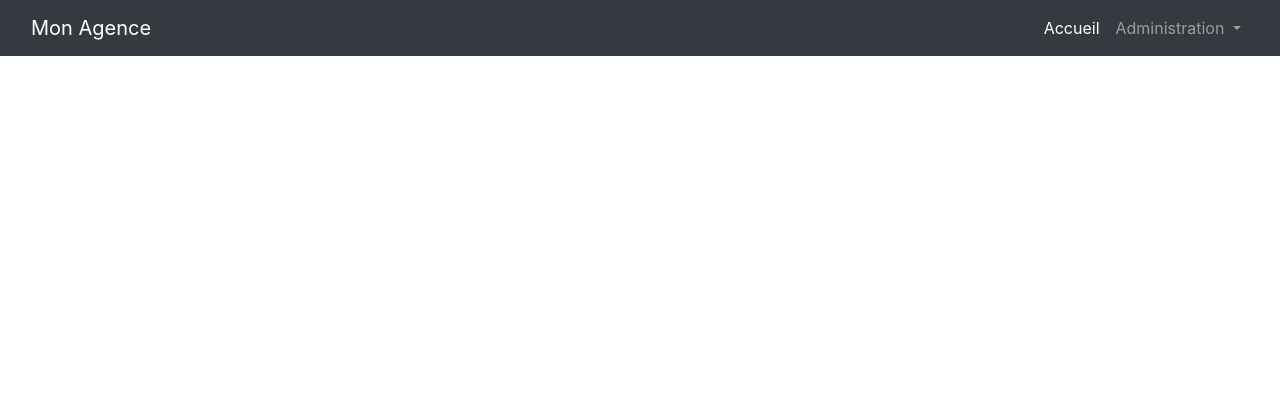
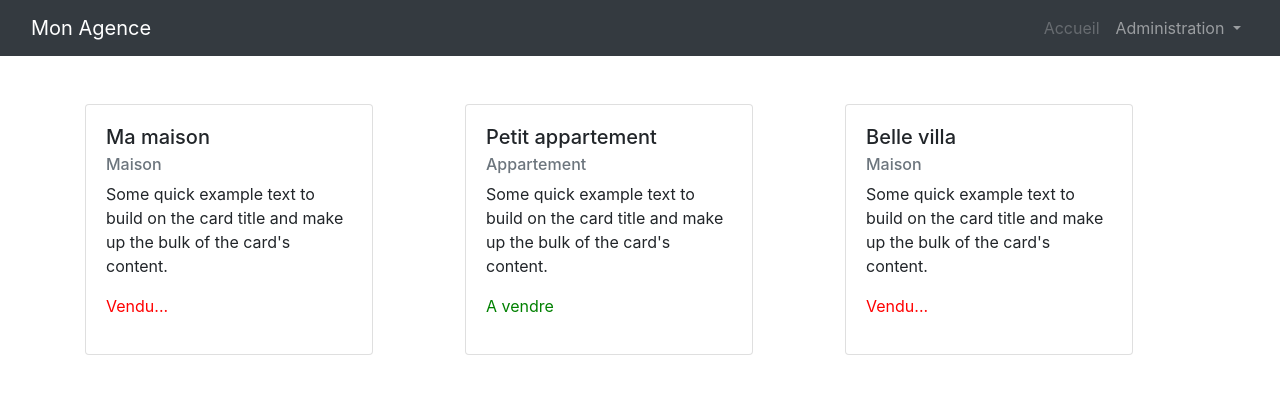
Before and after one commit to CyrilCartoux/Mon_Agence, an Angular app: page /home in a window 1280 px wide. Before the commit this address led to /. Shown: the top 394 px of the page. Built offline with nearby package versions, Linux system fonts and the light colour scheme.

Commit message:
Ajout de routing, ngFor, partie admin ...

```diff
--- /dev/null
+++ b/src/app/admin/admin-dashboard/admin-dashboard.component.html
@@ -0,0 +1 @@
+<p>admin-dashboard works!</p>
--- /dev/null
+++ b/src/app/admin/admin-dashboard/admin-dashboard.component.ts
@@ -0,0 +1,15 @@
+import { Component, OnInit } from '@angular/core';
+
+@Component({
+  selector: 'app-admin-dashboard',
+  templateUrl: './admin-dashboard.component.html',
+  styleUrls: ['./admin-dashboard.component.css']
+})
+export class AdminDashboardComponent implements OnInit {
+
+  constructor() { }
+
+  ngOnInit(): void {
+  }
+
+}
--- a/src/app/app-routing.module.ts
+++ b/src/app/app-routing.module.ts
@@ -1,8 +1,13 @@
+import { AdminDashboardComponent } from './admin/admin-dashboard/admin-dashboard.component';
+import { HomeComponent } from './home/home.component';
 import { NgModule } from '@angular/core';
 import { Routes, RouterModule } from '@angular/router';
 
 
-const routes: Routes = [];
+const routes: Routes = [
+  { path: 'home', component: HomeComponent },
+  { path: 'admin/dashboard', component: AdminDashboardComponent}
+];
 
 @NgModule({
   imports: [RouterModule.forRoot(routes)],
--- a/src/app/app.component.html
+++ b/src/app/app.component.html
@@ -1 +1,3 @@
 <app-header></app-header>
+
+<router-outlet></router-outlet>
--- a/src/app/app.component.ts
+++ b/src/app/app.component.ts
@@ -7,4 +7,5 @@ import { Component } from '@angular/core';
 })
 export class AppComponent {
   title = 'monAgence';
+
 }
--- a/src/app/app.module.ts
+++ b/src/app/app.module.ts
@@ -4,11 +4,15 @@ import { NgModule } from '@angular/core';
 import { AppRoutingModule } from './app-routing.module';
 import { AppComponent } from './app.component';
 import { HeaderComponent } from './header/header.component';
+import { HomeComponent } from './home/home.component';
+import { AdminDashboardComponent } from './admin/admin-dashboard/admin-dashboard.component';
 
 @NgModule({
   declarations: [
     AppComponent,
-    HeaderComponent
+    HeaderComponent,
+    HomeComponent,
+    AdminDashboardComponent
   ],
   imports: [
     BrowserModule,
--- a/src/app/header/header.component.html
+++ b/src/app/header/header.component.html
@@ -1,6 +1,6 @@
 <nav class="navbar navbar-expand-lg navbar-dark bg-dark">
     <div class="container-fluid">
-        <a class="navbar-brand" href="#">Mon Agence</a>
+        <a class="navbar-brand" href="#" (click)="onClick()" >{{ title }}</a>
         <button class="navbar-toggler" type="button" data-toggle="collapse" data-target="#navbarSupportedContent"
             aria-controls="navbarSupportedContent" aria-expanded="false" aria-label="Toggle navigation">
             <span class="navbar-toggler-icon"></span>
@@ -8,8 +8,8 @@
 
         <div class="collapse navbar-collapse" id="navbarSupportedContent">
             <ul class="navbar-nav ml-auto">
-                <li class="nav-item active">
-                    <a class="nav-link" href="#">Accueil <span class="sr-only">(current)</span></a>
+                <li class="nav-item">
+                    <a class="nav-link" href="#" [ngClass]="{disabled: isDisabled}">Accueil <span class="sr-only">(current)</span></a>
                 </li>
                 <li class="nav-item dropdown">
                     <a class="nav-link dropdown-toggle" href="#" id="navbarDropdown" role="button"
@@ -19,7 +19,7 @@
                     <div class="dropdown-menu dropdown-menu-right" aria-labelledby="navbarDropdown">
                         <a class="dropdown-item" href="#">Tableau de bord</a>
                         <div class="dropdown-divider"></div>
-                        <a class="dropdown-item" href="#">Déconnexion  </a>
+                        <a class="dropdown-item text-danger" href="#">Déconnexion  </a>
                     </div>
                 </li>
             </ul>
--- a/src/app/header/header.component.ts
+++ b/src/app/header/header.component.ts
@@ -7,9 +7,18 @@ import { Component, OnInit } from '@angular/core';
 })
 export class HeaderComponent implements OnInit {
 
+  title = 'Mon Agence';
+
+  isDisabled = true;
+
+
   constructor() { }
 
   ngOnInit(): void {
   }
 
+  onClick() {
+    this.isDisabled = false;
+  }
+
 }
--- /dev/null
+++ b/src/app/home/home.component.html
@@ -0,0 +1,18 @@
+<div class="container">
+    <div class="row mt-5">
+        <div class="col-sm-12 col-md-6 col-lg-4" *ngFor="let property of properties">
+            <div class="card" style="width: 18rem;">
+                <div class="card-body">
+                    <h5 class="card-title">{{ property.title }}</h5>
+                    <h6 class="card-subtitle mb-2 text-muted">{{ property.category }}</h6>
+                    <p class="card-text">Some quick example text to build on the card title and make up the bulk of the
+                        card's content.</p>
+                    <p [ngStyle]="{color: getSoldValue(property)}">
+                        <span *ngIf="!property.sold"> A vendre </span>
+                        <span *ngIf="property.sold"> Vendu...</span>
+                    </p>
+                </div>
+            </div>
+        </div>
+    </div>
+</div>
--- /dev/null
+++ b/src/app/home/home.component.ts
@@ -0,0 +1,41 @@
+import { Component, OnInit } from '@angular/core';
+
+@Component({
+  selector: 'app-home',
+  templateUrl: './home.component.html',
+  styleUrls: ['./home.component.css']
+})
+export class HomeComponent implements OnInit {
+
+  constructor() { }
+
+  properties = [
+    {
+      title: 'Ma maison',
+      category: 'Maison',
+      sold: true
+    },
+    {
+      title: 'Petit appartement',
+      category: 'Appartement',
+      sold: false
+    },
+    {
+      title: 'Belle villa',
+      category: 'Maison',
+      sold: true
+    }
+  ]
+
+  getSoldValue(property: any) {
+    if (property.sold) {
+      return 'red';
+    } else {
+      return 'green';
+    }
+  }
+
+  ngOnInit(): void {
+  }
+
+}
```
Also changed, not shown: src/app/admin/admin-dashboard/admin-dashboard.component.css (added), src/app/home/home.component.css (added), 2 other files (tests, documents, lock files or other folders).
